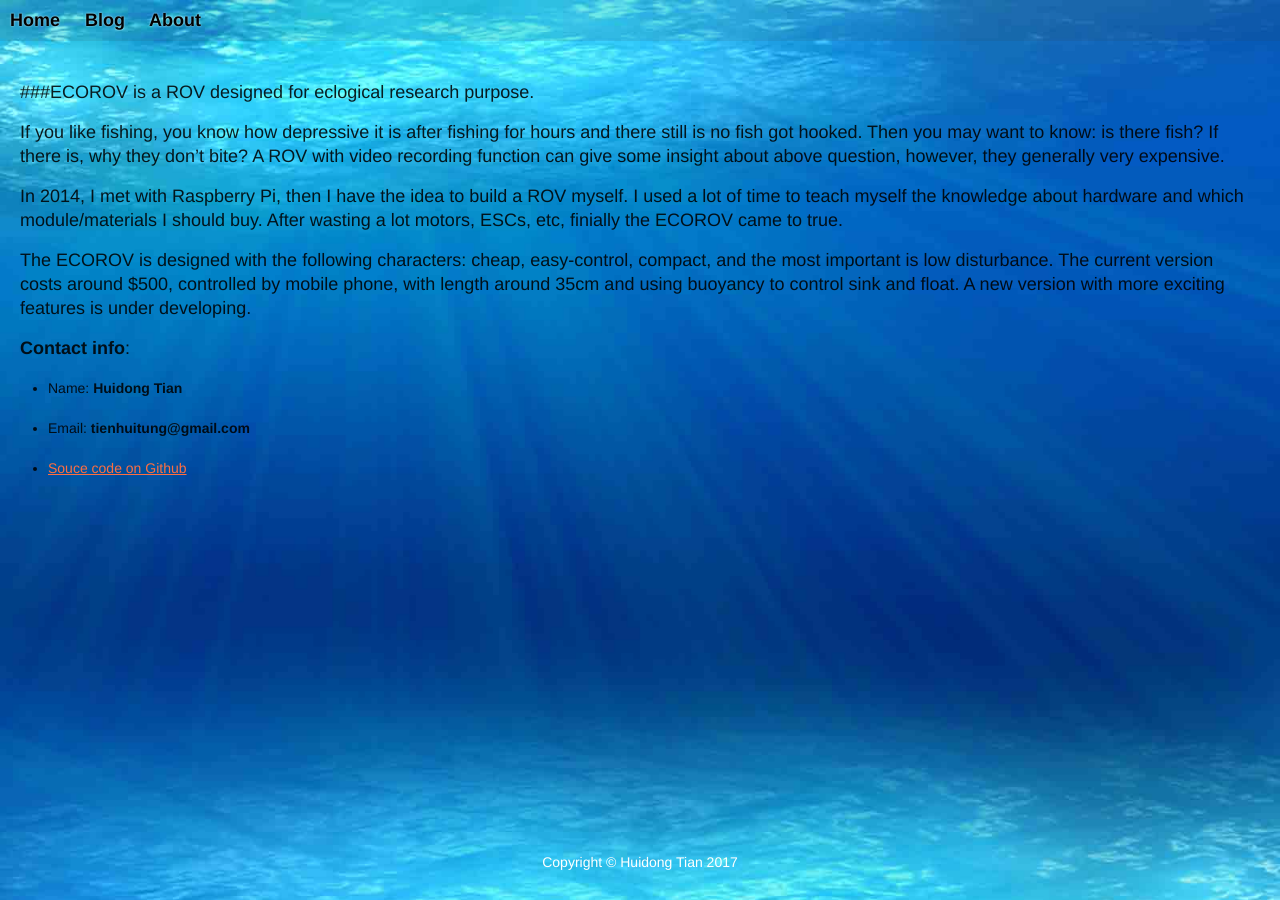
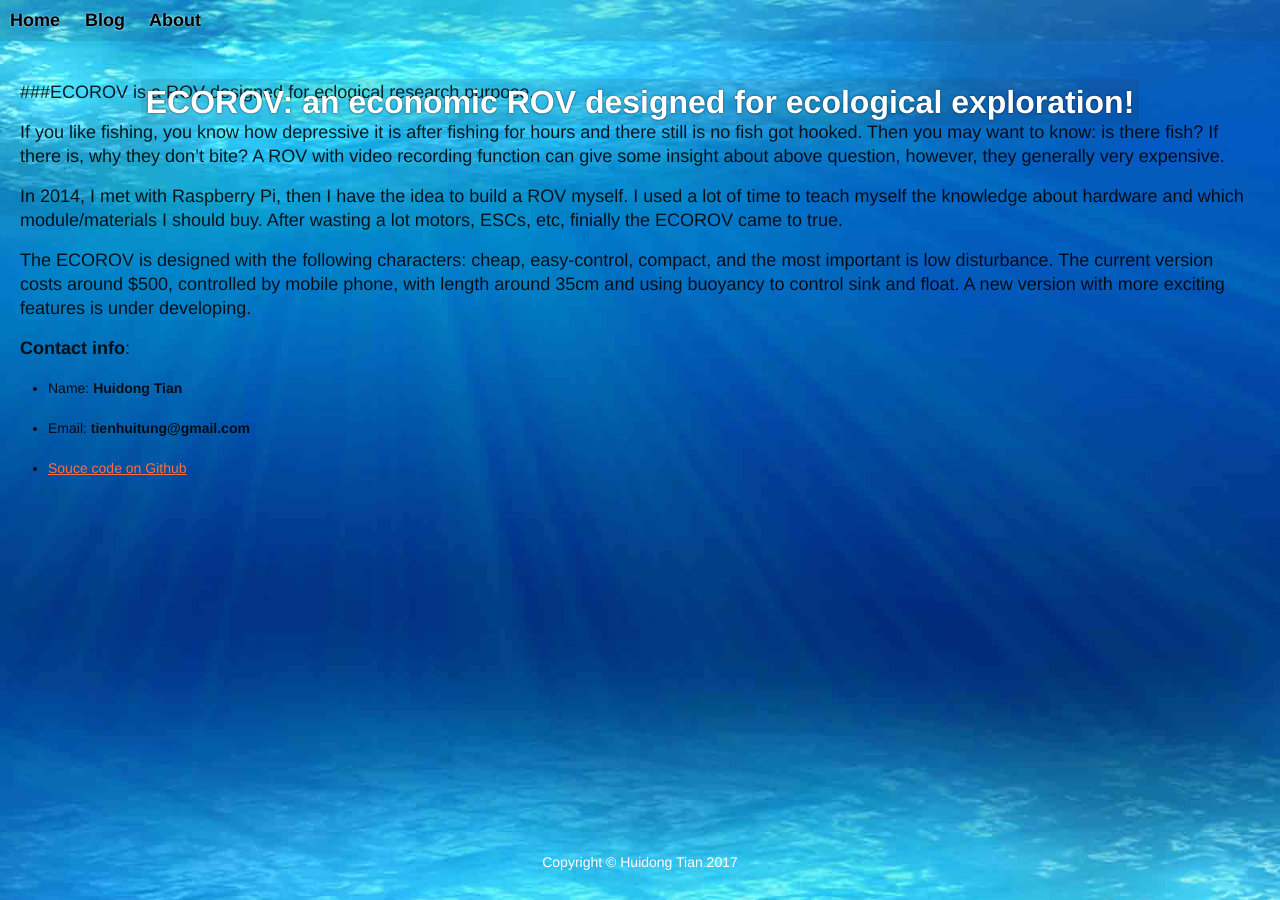
Before and after one commit to ecorov/ecorov.github.io, a Jekyll site: the page built from about.md, in a window 1280 px wide. Built offline with Jekyll 4.4.1, drawn with Linux system fonts in a browser that asks for light colours.

Commit message:
Update menu.html

```diff
--- a/_includes/menu.html
+++ b/_includes/menu.html
@@ -3,5 +3,6 @@
         <a class="menu-item" href="{{ site.baseurl }}/"> Home </a>
         <a class="menu-item" href="{{ site.baseurl }}/#blog">Blog</a>
         <a class="menu-item" href="{{ site.baseurl }}/about">About</a>
+        <p class="announce"><span>ECOROV: an economic ROV designed for ecological exploration!</span></p>
     </div>
 </div>
```
